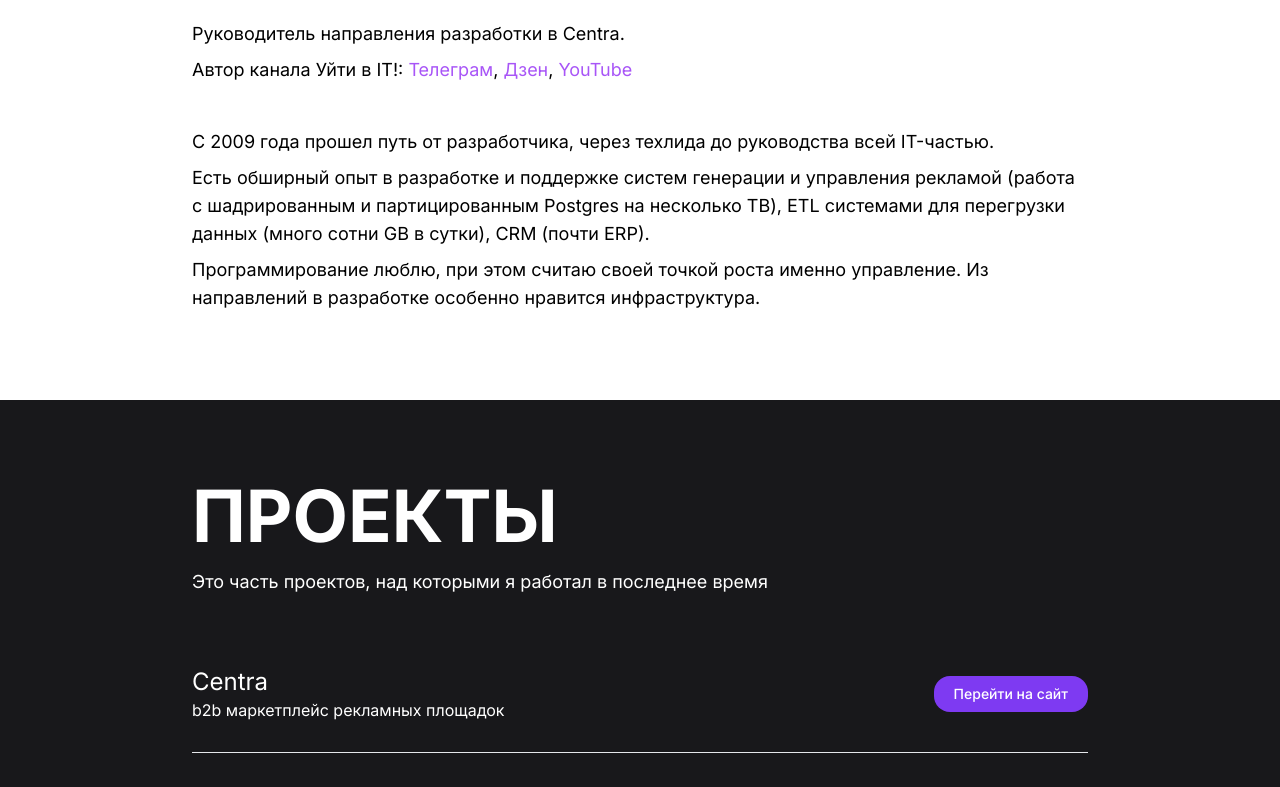
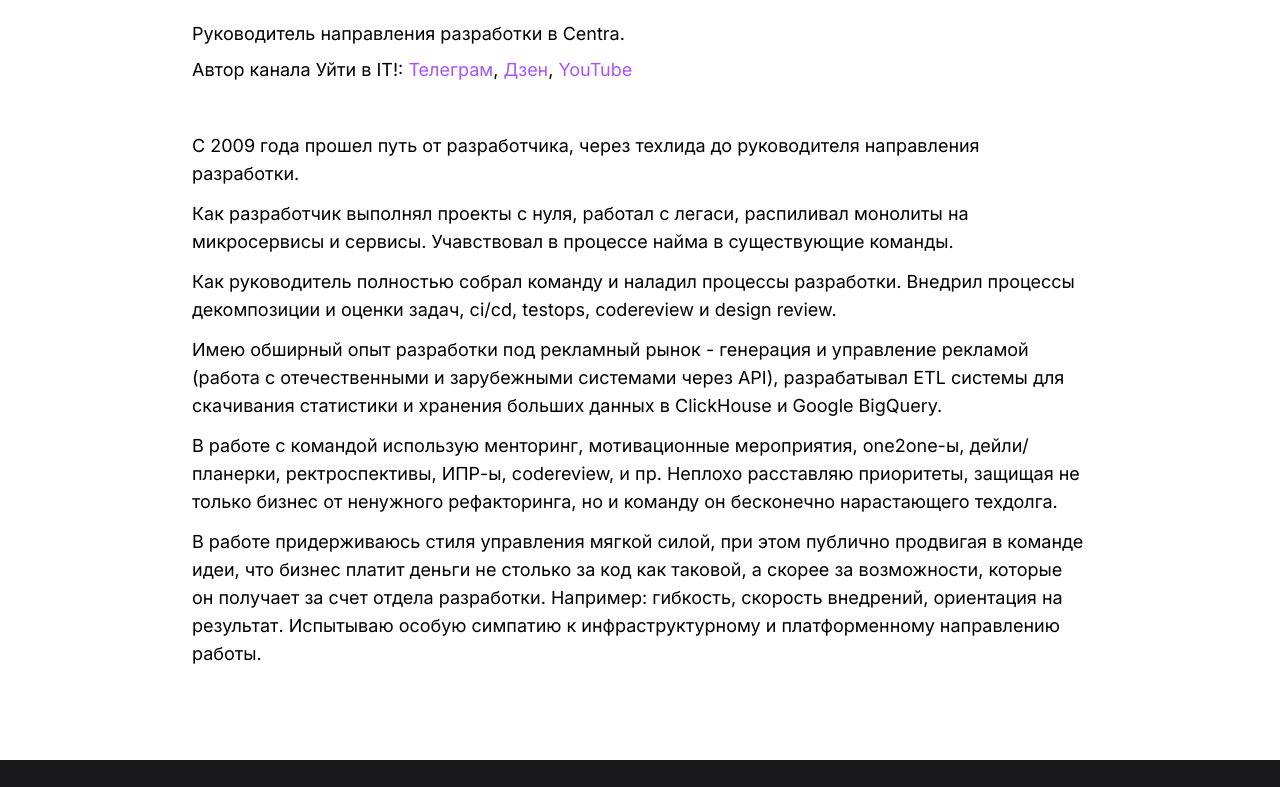
Before and after one commit to arturgspb/arturgspb.github.io, a Next.js app: page / in a window 1280 px wide. Shown: the part 1240-2027 px from the top of the page. Built offline with nearby package versions, Linux system fonts and the light colour scheme.

Commit message:
feat: design

```diff
--- a/app/lets_goto_it/page.tsx
+++ b/app/lets_goto_it/page.tsx
@@ -26,7 +26,7 @@ export default function Home() {
                         </div>
                         <div className="basis-1/2">
                             <img
-                            alt="TALI$A" loading="lazy" width="1000" height="800"
+                            loading="lazy" width="1000" height="800"
                             decoding="async"
                             data-nimg="1"
                             className="w-full px-10 sm:px-0"
--- a/app/page.tsx
+++ b/app/page.tsx
@@ -33,7 +33,7 @@ export default function Home() {
                         </div>
                         <div className="basis-1/2">
                             <img
-                                alt="TALI$A" loading="lazy" width="1000" height="800"
+                                loading="lazy" width="1000" height="800"
                                 decoding="async"
                                 data-nimg="1"
                                 className="w-full px-10 sm:px-0"
@@ -85,20 +85,40 @@ export default function Home() {
 
                         <Text>&nbsp;</Text>
 
-                        <Text className={'my-2'}>
-                            С 2009 года прошел путь от разработчика, через техлида до руководства всей IT-частью.
+                        <Text className={'my-3'}>
+                            С 2009 года прошел путь от разработчика, через техлида до руководителя направления разработки.
                         </Text>
-                        {/*В команде разработчики, qa, саппорт и devops-ы. Кроме этого взаимодействую с аутсорс-ресурсами.*/}
-                        <Text className={'my-2'}>
-                            Есть обширный опыт в разработке и поддержке систем
-                            генерации и управления рекламой (работа с шадрированным и партицированным Postgres на
-                            несколько TB), ETL системами для перегрузки
-                            данных (много сотни GB в сутки), CRM (почти ERP).
+
+                        <Text className={'my-3'}>
+                            Как разработчик выполнял проекты с нуля, работал с легаси, распиливал монолиты на микросервисы и сервисы.
+                            Учавствовал в процессе найма в существующие команды.
                         </Text>
-                        <Text className={'my-2'}>
-                            Программирование люблю, при этом считаю своей точкой роста
-                            именно управление. Из направлений
-                            в разработке особенно нравится инфраструктура.
+
+                        <Text className={'my-3'}>
+                            Как руководитель полностью собрал команду и наладил процессы разработки.
+                            Внедрил процессы декомпозиции и оценки задач, ci/cd, testops, codereview и design review.
+                        </Text>
+
+                        <Text className={'my-3'}>
+                            Имею обширный опыт разработки под рекламный рынок -
+                            генерация и управление рекламой (работа с отечественными и зарубежными системами через API),
+                            разрабатывал ETL системы для скачивания статистики и хранения больших данных в ClickHouse и Google BigQuery.
+                        </Text>
+
+                        <Text className={'my-3'}>
+                            В работе с командой использую менторинг, мотивационные мероприятия,
+                            one2one-ы, дейли/планерки, ректроспективы, ИПР-ы, codereview, и пр.
+                            Неплохо расставляю приоритеты, защищая не только бизнес от ненужного рефакторинга, но и
+                            команду он бесконечно нарастающего техдолга.
+                        </Text>
+
+                        <Text className={'my-3'}>
+                            В работе придерживаюсь стиля управления мягкой силой, при этом публично продвигая в команде идеи,
+                            что бизнес платит деньги не столько за код как таковой, а скорее
+                            за возможности, которые он получает за счет отдела разработки. Например: гибкость,
+                            скорость внедрений, ориентация на результат.
+
+                            Испытываю особую симпатию к инфраструктурному и платформенному направлению работы.
                         </Text>
                     </div>
                 </div>
--- a/components/Header/_MenuContainer/HeaderMenuContainer.tsx
+++ b/components/Header/_MenuContainer/HeaderMenuContainer.tsx
@@ -13,7 +13,7 @@ export const HeaderMenuContainer: FC<IHeaderMenuContainerProps> = ({ isOpen }) =
                 <div className="h-[180px] w-[140px] overflow-hidden sm:h-auto sm:w-auto mx-auto">
 
                 </div>
-                <h2 className="text-center text-2xl sm:text-[120px] z-20 sm:mt-[-150px]">TALI$A KIDD</h2>
+                <h2 className="text-center text-2xl sm:text-[120px] z-20 sm:mt-[-150px]">Артур Геращенко</h2>
             </div>
             <ul className="flex flex-col items-center gap-4 justify-end mt-4 sm:mt-[140px]">
                 <li className="relative"><a className="text-lg text-purple-300" href="/">Обо мне</a></li>
--- a/components/atoms/Accordion/_Item/AccordionItem.tsx
+++ b/components/atoms/Accordion/_Item/AccordionItem.tsx
@@ -35,15 +35,15 @@ export const AccordionItem: FC<IAccordionItemProps> = (({ title, subtitle, child
                             onClick={handleToggleClick}
                     >
                         {title}
-                        <ArrowDown className="w-4 h-4 inline ml-3 opacity-0 group-hover/button:opacity-100 " />
+                        {children && <ArrowDown className="w-4 h-4 inline ml-3 opacity-0 group-hover/button:opacity-100 " />}
                     </button>
                     <div>
                         <Text color={'white'} size={'base'}>{subtitle}</Text>
                     </div>
-                    <div
+                    {children && <div
                         className={(isOpen ? 'opacity-100 h-auto py-3' : 'opacity-0 h-0') + " text-sm text-white text-site transition-all ease-in pointer-events-none"}>
                         {children}
-                    </div>
+                    </div>}
                 </div>
             </div>
 
--- a/components/page/aboutme/ProjectList/ProjectList.tsx
+++ b/components/page/aboutme/ProjectList/ProjectList.tsx
@@ -17,12 +17,12 @@ export const AboutMeProjectList = () => {
             externalLink: {
                 href: 'https://centra.ai',
             },
-            children: <>
-                <p>Desc 0</p>
-                <p>Desc 1</p>
-                <p className="mt-3">Desc 3 Desc 3Desc 3Desc 3Desc 3Desc 3Desc 3Desc 3Desc 3Desc 3Desc 3Desc 3Desc 3Desc
-                    3Desc 3Desc 3Desc 3Desc 3Desc 3Desc 3Desc 3Desc 3Desc 3Desc 3Desc 3Desc 3Desc 3Desc 3</p>
-            </>
+            // children: <>
+            //     <p>Desc 0</p>
+            //     <p>Desc 1</p>
+            //     <p className="mt-3">Desc 3 Desc 3Desc 3Desc 3Desc 3Desc 3Desc 3Desc 3Desc 3Desc 3Desc 3Desc 3Desc 3Desc
+            //         3Desc 3Desc 3Desc 3Desc 3Desc 3Desc 3Desc 3Desc 3Desc 3Desc 3Desc 3Desc 3Desc 3Desc 3</p>
+            // </>
         },
         {
             id: 'garpun_feeds',
@@ -31,12 +31,12 @@ export const AboutMeProjectList = () => {
             externalLink: {
                 href: 'https://garpun.com',
             },
-            children: <>
-                <p>Desc 0</p>
-                <p>Desc 1</p>
-                <p className="mt-3">Desc 3 Desc 3Desc 3Desc 3Desc 3Desc 3Desc 3Desc 3Desc 3Desc 3Desc 3Desc 3Desc 3Desc
-                    3Desc 3Desc 3Desc 3Desc 3Desc 3Desc 3Desc 3Desc 3Desc 3Desc 3Desc 3Desc 3Desc 3Desc 3</p>
-            </>
+            // children: <>
+            //     <p>Desc 0</p>
+            //     <p>Desc 1</p>
+            //     <p className="mt-3">Desc 3 Desc 3Desc 3Desc 3Desc 3Desc 3Desc 3Desc 3Desc 3Desc 3Desc 3Desc 3Desc 3Desc
+            //         3Desc 3Desc 3Desc 3Desc 3Desc 3Desc 3Desc 3Desc 3Desc 3Desc 3Desc 3Desc 3Desc 3Desc 3</p>
+            // </>
         },
         {
             id: 'garpun_generator',
@@ -45,12 +45,12 @@ export const AboutMeProjectList = () => {
             externalLink: {
                 href: 'https://garpun.com/generator',
             },
-            children: <>
-                <p>Desc 0</p>
-                <p>Desc 1</p>
-                <p className="mt-3">Desc 3 Desc 3Desc 3Desc 3Desc 3Desc 3Desc 3Desc 3Desc 3Desc 3Desc 3Desc 3Desc 3Desc
-                    3Desc 3Desc 3Desc 3Desc 3Desc 3Desc 3Desc 3Desc 3Desc 3Desc 3Desc 3Desc 3Desc 3Desc 3</p>
-            </>
+            // children: <>
+            //     <p>Desc 0</p>
+            //     <p>Desc 1</p>
+            //     <p className="mt-3">Desc 3 Desc 3Desc 3Desc 3Desc 3Desc 3Desc 3Desc 3Desc 3Desc 3Desc 3Desc 3Desc 3Desc
+            //         3Desc 3Desc 3Desc 3Desc 3Desc 3Desc 3Desc 3Desc 3Desc 3Desc 3Desc 3Desc 3Desc 3Desc 3</p>
+            // </>
         }
     ];
     return (
```
